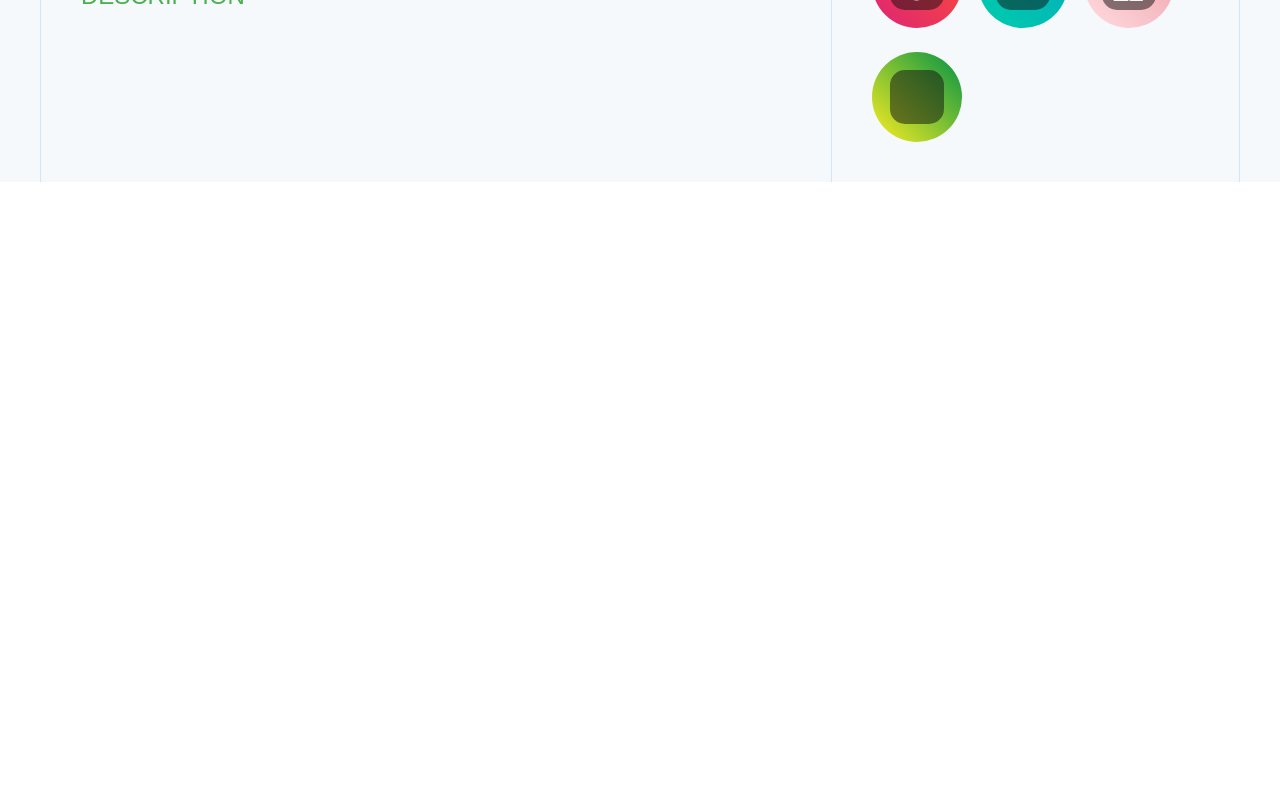
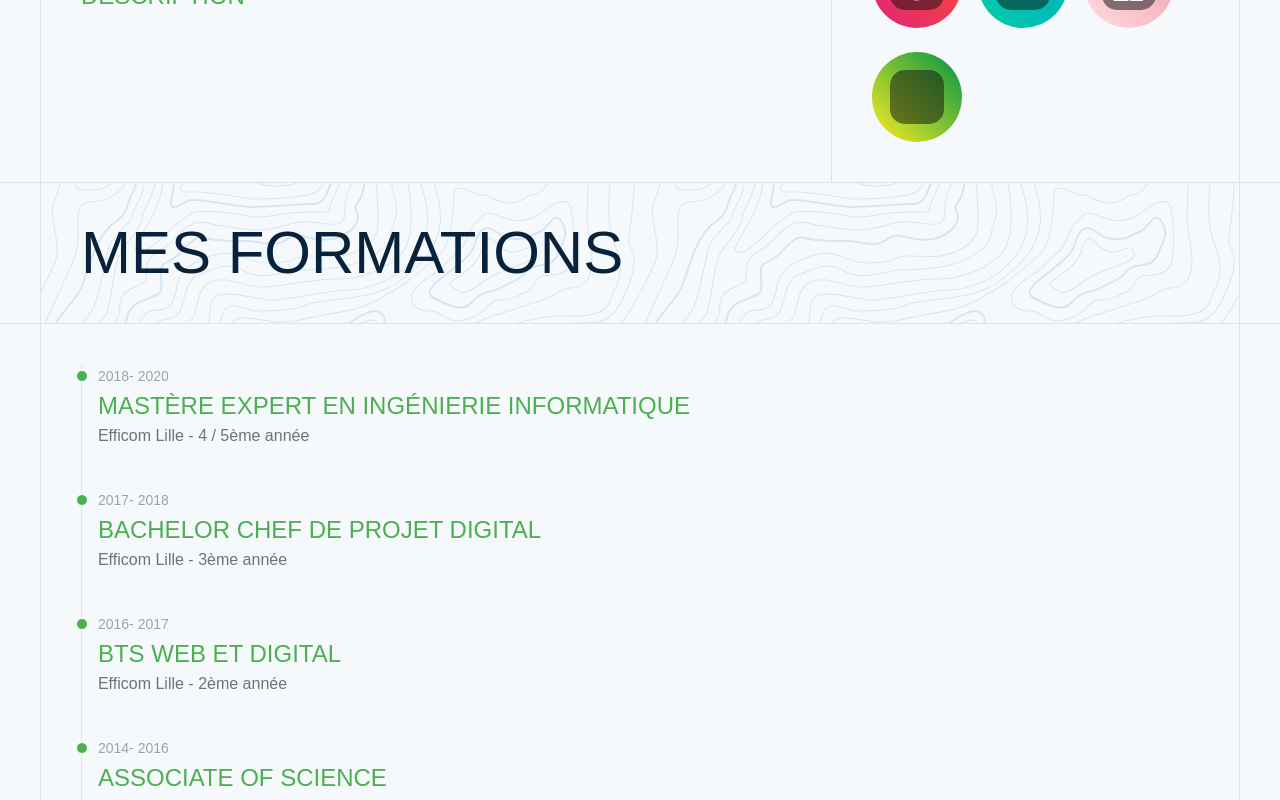
Before and after one commit to vincedel/vincedel.github.io, a React app: page / in a window 1280 px wide. Shown: the part 2000-2800 px from the top of the page. Before the commit the page ends 2182 px from the top, so only its background shows below. Built offline with nearby package versions, Linux system fonts and the light colour scheme; a web font is replaced by a local one.

Commit message:
formation part

```diff
--- a/src/components/common/LinkButton.jsx
+++ b/src/components/common/LinkButton.jsx
@@ -8,7 +8,7 @@ function LinkButton(props) {
             {props.label}
             <span className="link-button-icons">
                 <FontAwesomeIcon className="text-2xl" icon={props.icon}/>
-                <FontAwesomeIcon className="text-2xl text-orange-500" icon={props.icon}/>
+                <FontAwesomeIcon className="text-2xl text-main-color" icon={props.icon}/>
             </span>
         </a>
     );
--- a/src/components/header/Menu.jsx
+++ b/src/components/header/Menu.jsx
@@ -3,6 +3,7 @@ import React, {useState} from 'react';
 import MenuItem from "./MenuItem";
 import {FontAwesomeIcon} from "@fortawesome/react-fontawesome";
 import { faBars, faXmark } from "@fortawesome/free-solid-svg-icons";
+import { menu } from "../../data/menu";
 
 
 function Menu(props) {
@@ -17,25 +18,6 @@ function Menu(props) {
         }
         setMenuOpen(!menuOpen);
     }
-
-    const menu = [
-        {
-            name: "Compétences",
-            path: "#competences"
-        },
-        {
-            name: "Expériences",
-            path: "#experiences"
-        },
-        {
-            name: "Formations",
-            path: "#formations"
-        },
-        {
-            name: "Loisirs",
-            path: "#loisirs"
-        }
-    ]
 
     let navMenuClasses = ['mr-8', 'flex', 'nav-menu', 'flex-grow'];
     if (menuOpen) {
--- a/src/components/main/Main.jsx
+++ b/src/components/main/Main.jsx
@@ -6,6 +6,7 @@ import AboutSection from "./sections/about/AboutSection";
 import { experiences } from "./../../data/experiences"
 import ExperienceSection from "./sections/experience/ExperienceSection";
 import TitleSection from "../common/TitleSection";
+import FormationSection from "./sections/formation/FormationSection";
 
 function Main() {
     return (
@@ -19,6 +20,8 @@ function Main() {
                     <ExperienceSection {...experience} index={index}/>
                 )
             })}
+            <TitleSection id="formations" title="Mes formations" />
+            <FormationSection/>
         </main>
     );
 }
--- /dev/null
+++ b/src/components/main/sections/formation/FormationItem.jsx
@@ -0,0 +1,30 @@
+// src/App.jsx
+import React from 'react';
+
+function FormationItem(props) {
+
+    console.log(props)
+
+    return (
+        <li className="mb-10 ms-4">
+            <div
+                className="absolute w-3 h-3 rounded-full mt-1.5 -start-1.5 border border-white bg-main-color"
+            ></div>
+            <time
+                dateTime={props.beginDate.toLocaleString('default', { year: "numeric" })}
+                className="mb-1 text-sm font-normal leading-none text-gray-400 dark:text-gray-500"
+            >
+                {props.beginDate.toLocaleString('default', { year: "numeric" })}
+            </time>
+            <time dateTime={props.endDate.toLocaleString('default', { year: "numeric" })} className="mb-1 text-sm font-normal leading-none text-gray-400 dark:text-gray-500">
+                 - {props.endDate.toLocaleString('default', { year: "numeric" })}
+            </time>
+            <h3>{props.title}</h3>
+            <p className="mb-4 text-base font-normal text-gray-500 dark:text-gray-400">
+                {props.school} - {props.year}
+            </p>
+        </li>
+    );
+}
+
+export default FormationItem;
--- /dev/null
+++ b/src/components/main/sections/formation/FormationSection.jsx
@@ -0,0 +1,24 @@
+// src/App.jsx
+import React from 'react';
+import { formations } from "./../../../../data/formations"
+import FormationItem from "./FormationItem";
+
+function FormationSection() {
+    return (
+        <section className="flex gap-px formations">
+            <div className="cell-empty"></div>
+            <div className="cell cell-title padding-40px flex-col">
+                <ol className="relative border-s border-main-grey">
+                    {formations.map((formation) => {
+                        return (
+                            <FormationItem {...formation} />
+                        );
+                    })}
+                </ol>
+            </div>
+            <div className="cell-empty"></div>
+        </section>
+    );
+}
+
+export default FormationSection;
--- a/src/data/formations.js
+++ b/src/data/formations.js
@@ -3,28 +3,28 @@ export const formations = [
         title: 'Mastère Expert en Ingénierie Informatique',
         year: "4 / 5ème année",
         school: "Efficom Lille",
-        beginDate: new Date(2018),
-        endDate: new Date(2020)
+        beginDate: new Date(2018, 8),
+        endDate: new Date(2020, 8)
     },
     {
         title: 'Bachelor chef de projet digital',
         year: "3ème année",
         school: "Efficom Lille",
-        beginDate: new Date(2017),
-        endDate: new Date(2018)
+        beginDate: new Date(2017, 8),
+        endDate: new Date(2018, 8)
     },
     {
         title: 'BTS Web et Digital',
         year: "2ème année",
         school: "Efficom Lille",
-        beginDate: new Date(2016),
-        endDate: new Date(2017)
+        beginDate: new Date(2016, 8),
+        endDate: new Date(2017, 8)
     },
     {
         title: 'Associate of Science',
         year: "1 / 2ème année",
         school: "Supinfo Lille",
-        beginDate: new Date(2014),
-        endDate: new Date(2016)
+        beginDate: new Date(2014, 10),
+        endDate: new Date(2016, 10)
     }
 ]
--- /dev/null
+++ b/src/data/menu.js
@@ -0,0 +1,18 @@
+export const menu = [
+    {
+        name: "Expériences",
+        path: "#experiences"
+    },
+    {
+        name: "Formations",
+        path: "#formations"
+    },
+    {
+        name: "Compétences",
+        path: "#competences"
+    },
+    {
+        name: "Loisirs",
+        path: "#loisirs"
+    }
+]
```
Also changed, not shown: src/styles/style.css, 1 other file (tests, documents, lock files or other folders).
